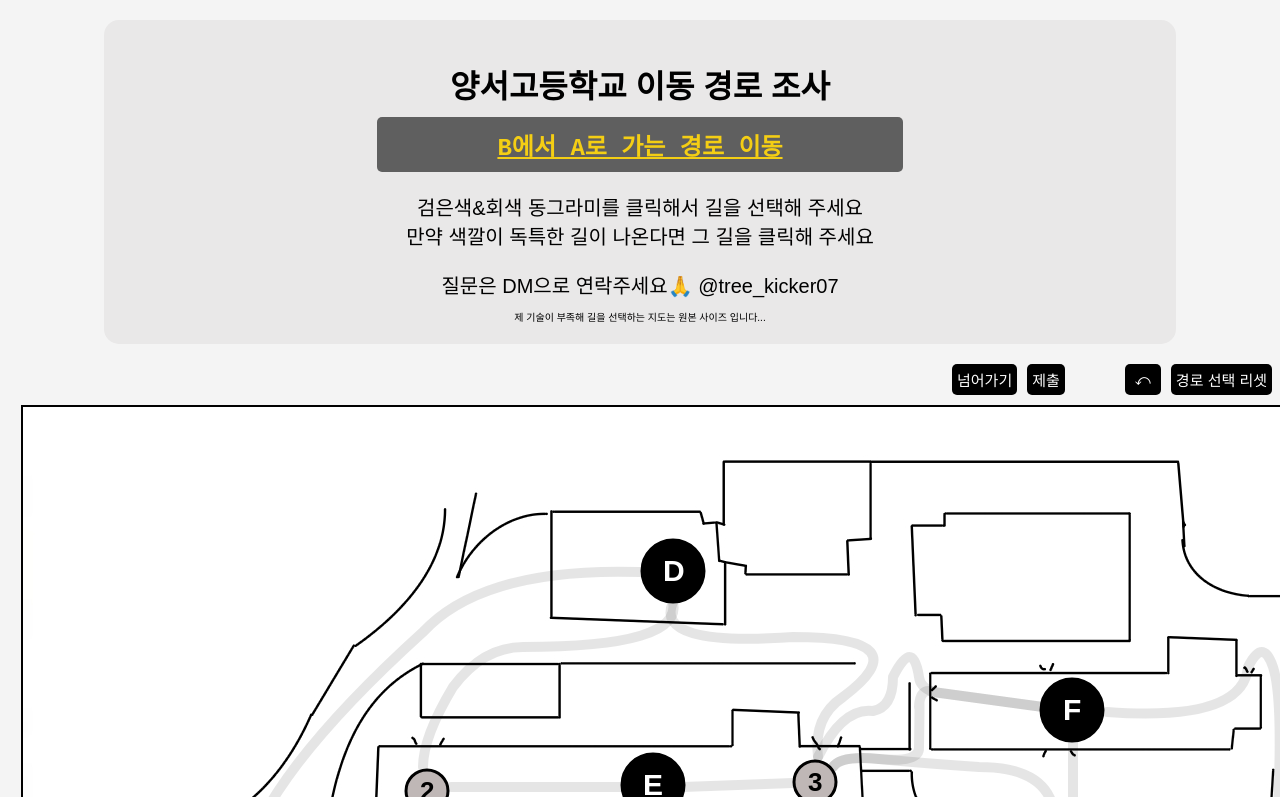
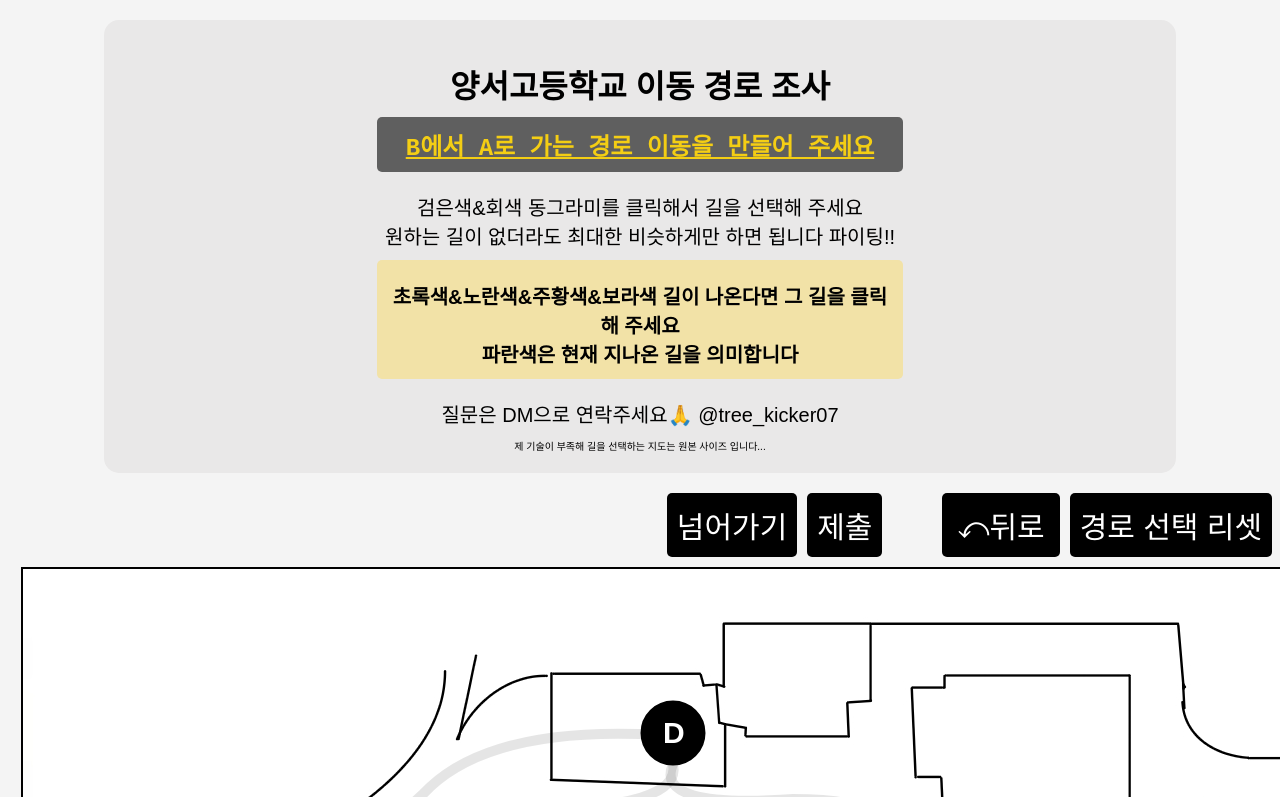
Before and after one commit to ILikeForest/Survey, a Django app: page /B-A/ in a window 1280 px wide; the page is wider, and only the part inside the window is pictured. Shown: the top 797 px of that part. Run offline with Django 5.2, Linux system fonts and the light colour scheme.

Commit message:
final.html에 부가설명 추가

```diff
--- a/templates/final.html
+++ b/templates/final.html
@@ -527,7 +527,7 @@
         font-size: 200%;
         margin-bottom: 10px;
     }
-    #stress {
+    #stress1 {
         margin-left: auto;
         margin-right: auto;
         margin-top: 0px;
@@ -553,6 +553,24 @@
         margin-bottom: 10px;
         font-family: Arial, Helvetica, sans-serif;
     }
+    #stress2 {
+        margin-left: auto;
+        margin-right: auto;
+        margin-top: 0px;
+        margin-bottom: 10px;
+        width: 50%;
+        text-align: center;
+        background-color: #f2e2a7 ;
+        padding: 1px 10px;
+        border: none;
+        border-radius: 5px;
+    }
+    .colorexplanation {
+        font-size: 20px;
+        margin-bottom: 10px;
+        font-family: Arial, Helvetica, sans-serif;
+        font-weight: bold;
+    }
     .sorry {
         font-size: 10px;
         font-family: Arial, Helvetica, sans-serif;
@@ -564,22 +582,22 @@
         margin-bottom: -10px;
     }
     #pass {
-        font-size: 15px;
+        font-size: 30px;
         font-family: Arial, Helvetica, sans-serif;
         color: #fff;
         background-color: #000;
-        padding: 5px;
+        padding: 10px;
         border: none;
         border-radius: 5px;
         cursor: pointer;
         margin-right: 10px;
     }
     #submit {
-        font-size: 15px;
+        font-size: 30px;
         font-family: Arial, Helvetica, sans-serif;
         color: #fff;
         background-color: #000;
-        padding: 5px;
+        padding: 10px;
         border: none;
         border-radius: 5px;
         cursor: pointer;
@@ -588,22 +606,22 @@
     #back {
         position: relative;
         margin-right: 10px;
-        font-size: 15px;
+        font-size: 30px;
         font-family: Arial, Helvetica, sans-serif;
         color: #fff;
         background-color: #000;
-        padding: 5px 10px;
+        padding: 10px 15px;
         border: none;
         border-radius: 5px;
         cursor: pointer;
     }
     #reset {
         position: relative;
-        font-size: 15px;
+        font-size: 30px;
         font-family: Arial, Helvetica, sans-serif;
         color: #fff; /* 글자색 */
         background-color: #000;
-        padding: 5px;
+        padding: 10px;
         border: none;
         border-radius: 5px;
         cursor: pointer;
@@ -636,17 +654,23 @@
 <body onload="draw();">
     <div id="hello">
         <h1 class="title">양서고등학교 이동 경로 조사</h1>
-        <div id="stress">
-            <h6 class="surveyName">{{startNode}}에서 {{endNode}}로 가는 경로 이동</h6>
+        <div id="stress1">
+            <h6 class="surveyName">{{startNode}}에서 {{endNode}}로 가는 경로 이동을 만들어 주세요</h6>
         </div>
-        <p class="explanation">검은색&회색 동그라미를 클릭해서 길을 선택해 주세요<br>만약 색깔이 독특한 길이 나온다면 그 길을 클릭해 주세요</p>
+        <p class="explanation">검은색&회색 동그라미를 클릭해서 길을 선택해 주세요<br>
+            원하는 길이 없더라도 최대한 비슷하게만 하면 됩니다 파이팅!!</p>
+        <div id="stress2">
+            <p class="colorexplanation"> 초록색&노란색&주황색&보라색 길이 나온다면 그 길을 클릭해 주세요<br>
+                파란색은 현재 지나온 길을 의미합니다</p>
+        </div>
         <p class="explanation">질문은 DM으로 연락주세요🙏 @tree_kicker07</p>
         <p class="sorry">제 기술이 부족해 길을 선택하는 지도는 원본 사이즈 입니다...</p>
+
     </div>
     <div id="Button">
         <button id="pass" onclick="passClick()">넘어가기</button>
         <button id="submit" onclick="submitClick()">제출</button>
-        <button id="back" onclick="backClick()">⤺</button>
+        <button id="back" onclick="backClick()">⤺뒤로</button>
         <button id="reset" onclick="resetClick()">경로 선택 리셋</button>
     </div>
     <div id="container">
```
